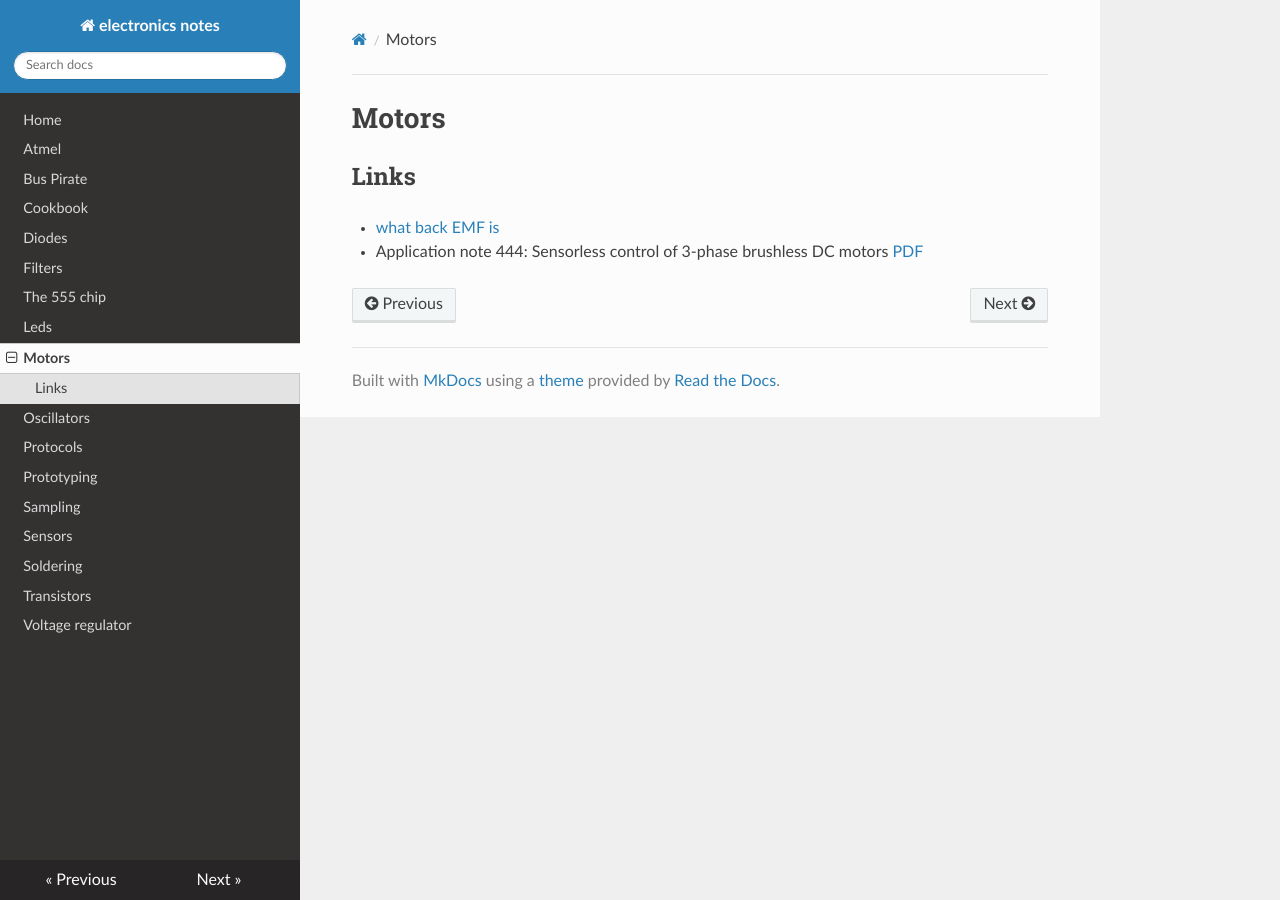
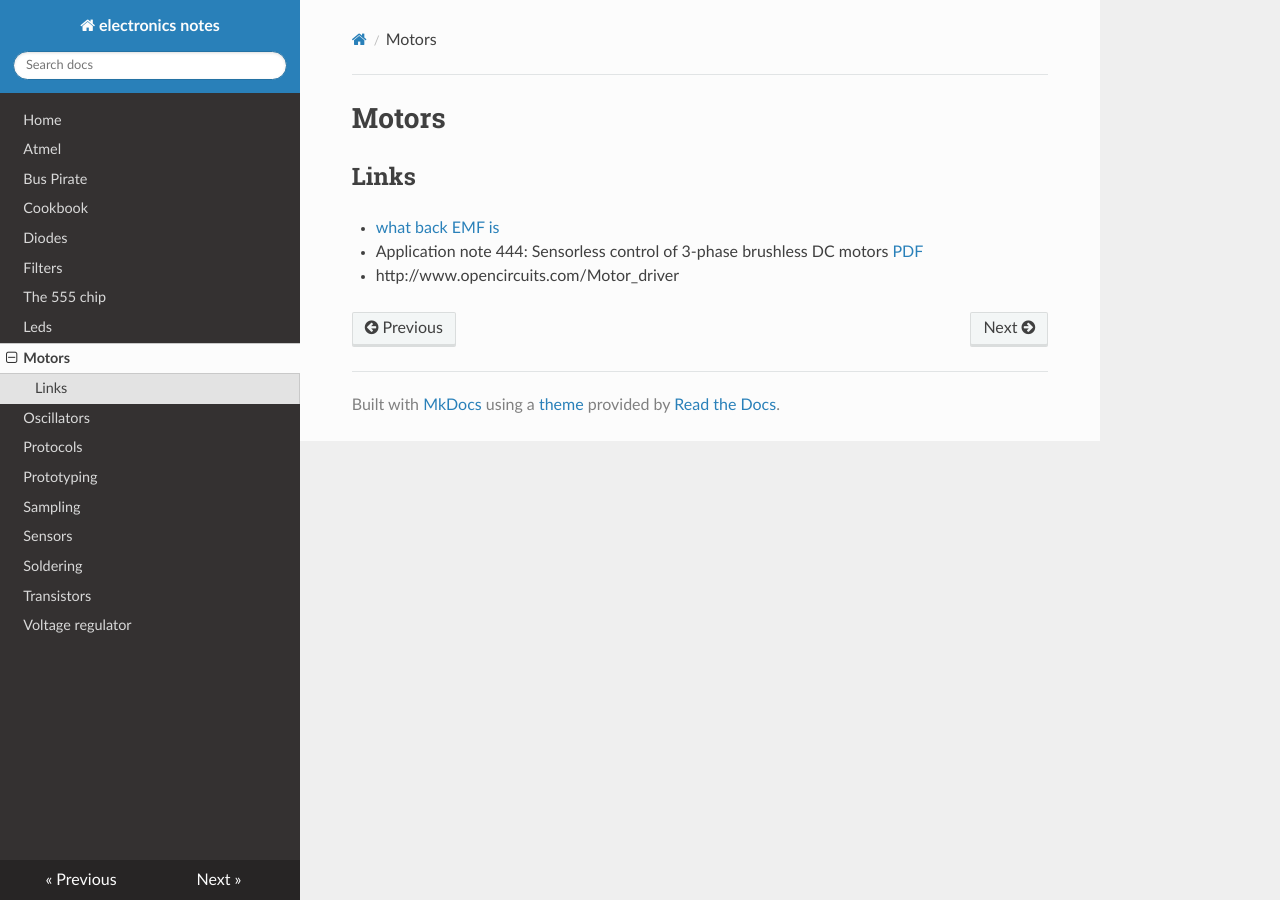
Before and after one commit to gipi/electronics-notes, an MkDocs documentation site: the page built from docs/motors.md, in a window 1280 px wide. Built offline with MkDocs 1.6.1, drawn with Linux system fonts in a browser that asks for light colours; nearby versions of some CDN libraries; old or Windows-style settings are respelled for this version of MkDocs; part of the change alters nothing that is shown.

Commit message:
Add link.

```diff
--- a/docs/motors.md
+++ b/docs/motors.md
@@ -4,3 +4,4 @@
 
  - [what back EMF is](https://www.youtube.com/watch?v=8iONzbOfmzc)
  - Application note 444: Sensorless control of 3-phase brushless DC motors [PDF](http://www.atmel.com/Images/doc8012.pdf)
+ - http://www.opencircuits.com/Motor_driver
```
